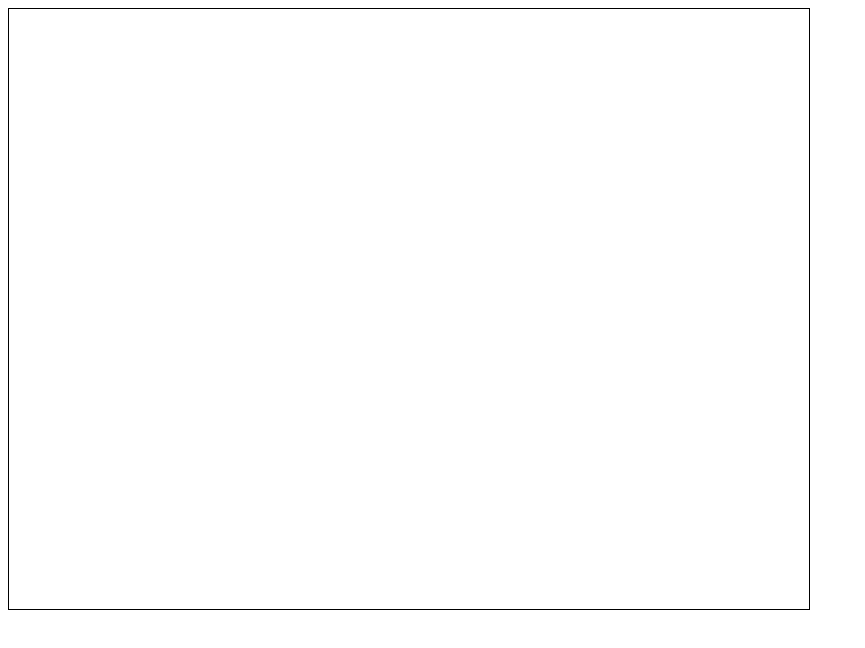
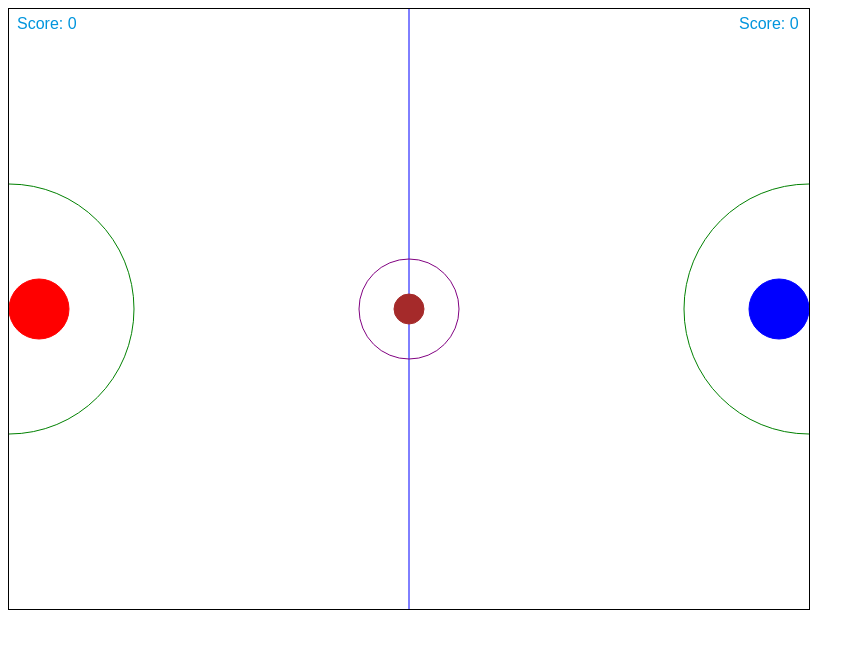
Before and after one commit to OsmanFurkanKarakush/JSOsman, a plain HTML site: page HomeWorks/Project/Object.html in a window 1280 px wide. Shown: the whole page, without its empty margins (0-865 px from the left). Drawn offline with Linux system fonts and the light colour scheme; the site is published under a folder, as on GitHub Pages, so addresses that start at the root find nothing.

Commit message:
New  update

```diff
--- a/HomeWorks/Project/Object.html
+++ b/HomeWorks/Project/Object.html
@@ -15,7 +15,7 @@
 
 
 </body>
-<script src="/Scene.js" type="module"></script>
+<script src="Scene.js" type="module"></script>
 
 
 </html>
```
